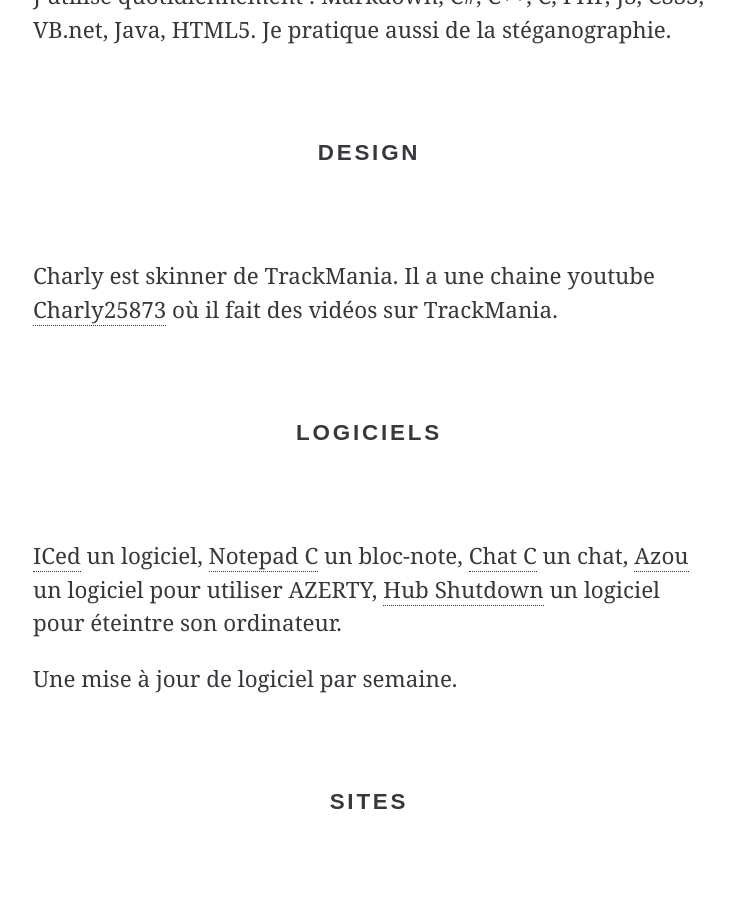
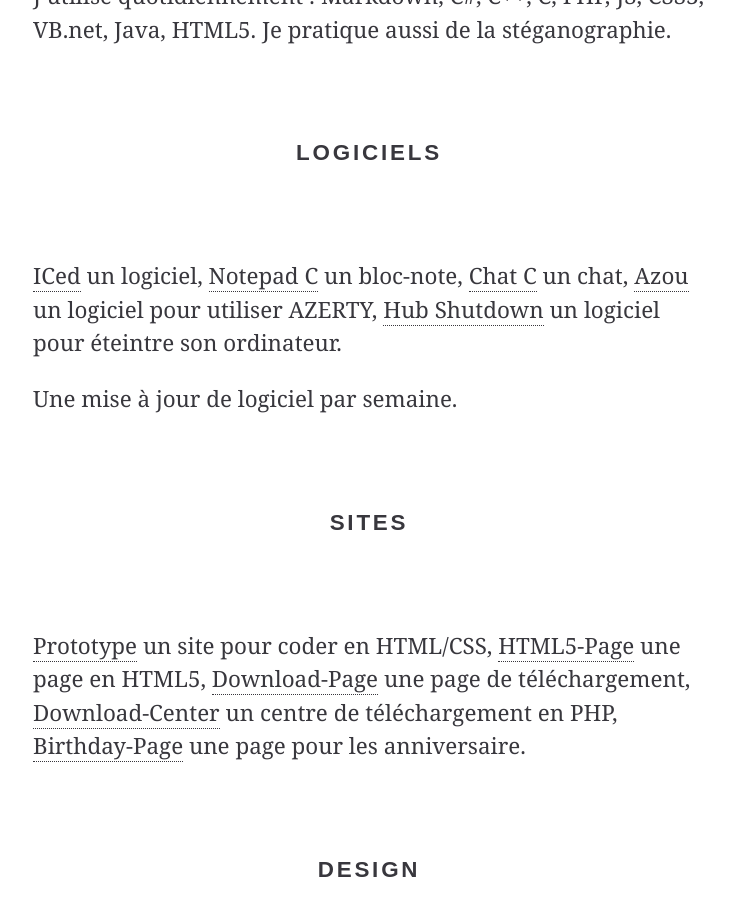
Before and after one commit to cedced19/cedced19.github.io, a Jekyll site: the page built from index.md, in a window 1280 px wide and 900 px high, scrolled down 988 px. Shown: the whole window, without its empty margins (271-1005 px from the left). Built offline with Jekyll 4.4.1, drawn with Linux system fonts in a browser that asks for light colours; nearby versions of some CDN libraries; some of the changed text lies outside the part shown.

Commit message:
Update index.md

```diff
--- a/index.md
+++ b/index.md
@@ -14,10 +14,6 @@
 J’utilise quotidiennement : Markdown, C#, C++, C, PHP, JS, CSS3, VB.net, Java, HTML5.
 Je pratique aussi de la stéganographie.
 
-###Design
-
-Charly est skinner de TrackMania. Il a une chaine youtube [Charly25873](https://www.youtube.com/channel/UCOmStS_lSNYu9iudht0mrwQ) où il fait des vidéos sur TrackMania.
-
 ###Logiciels
 
 [ICed](http://cedced19.github.io/iced/) un logiciel,  [Notepad C](http://cedced19.github.io/notepad/) un bloc-note,  [Chat C](http://cedced19.github.io/chat/) un chat,   [Azou](http://cedced19.github.io/azou/) un logiciel pour utiliser AZERTY,  [Hub Shutdown](http://cedced19.github.io/hubshutdown/) un logiciel pour éteintre son ordinateur.
```
Also changed, not shown: other parts of index.md (+5 -1 lines).
